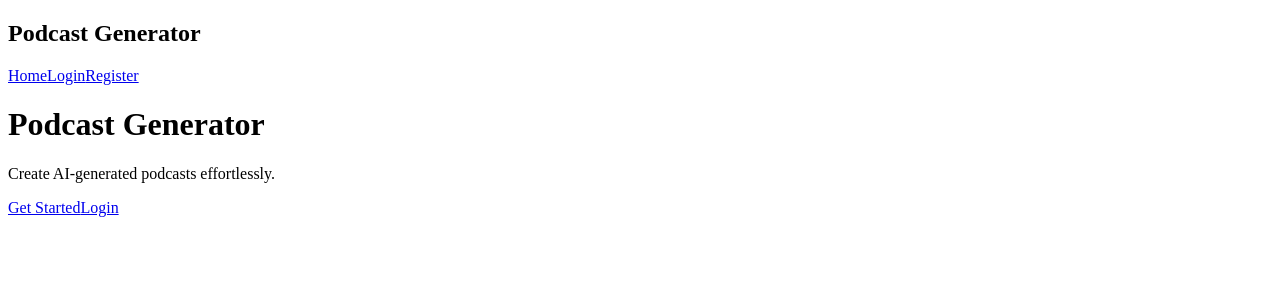
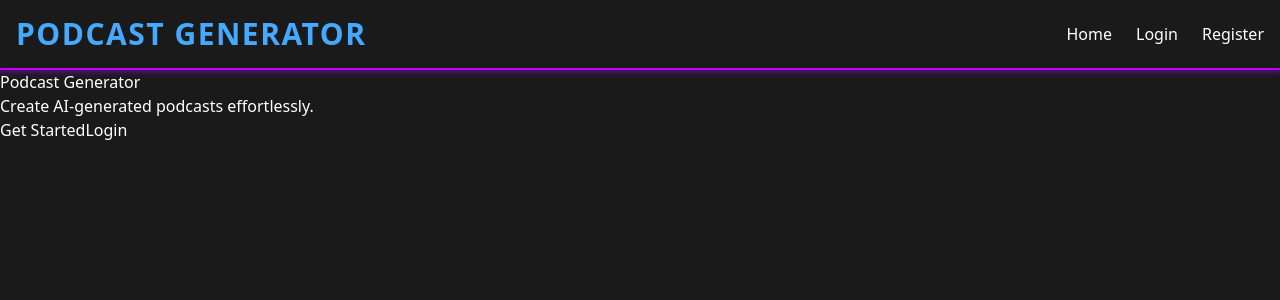
Before and after one commit to floweraviles/podcast_generator, a React (Vite) app in the folder frontend/: page / in a window 1280 px wide. Shown: the top 300 px of the page. Built offline with nearby package versions, Linux system fonts and the light colour scheme.

Commit message:
completed styling for navbar

```diff
--- /dev/null
+++ b/frontend/postcss.config.cjs
@@ -0,0 +1,6 @@
+module.exports = {
+    plugins: {
+        tailwindcss: {},
+        autoprefixer: {},
+    },
+};
--- a/frontend/postcss.config.js
+++ /dev/null
@@ -1,10 +0,0 @@
-import autoprefixer from "autoprefixer";
-
-
-export default  {
-    plugins: [
-        autoprefixer,
-
-    ],
-
-};
--- a/frontend/src/App.jsx
+++ b/frontend/src/App.jsx
@@ -24,4 +24,4 @@ const App = () => {
   )
 }
 
-export default App
+export default App;
--- a/frontend/src/components/Navbar.jsx
+++ b/frontend/src/components/Navbar.jsx
@@ -1,14 +1,15 @@
 import React from "react";
 import { Link } from "react-router-dom";
+import "../styles/global.css";
 
 const Navbar = () => {
     return (
-        <nav className="bg-cyberBlack p-4 shadow-lg flex justify-between items-center">
-            <h1 className="text-neonBlue text-2xl font-bold">Podcast Generator</h1>
-            <div className="flex space-x-4">
-                <Link to="/" className="text-neonPurple hover:text-neonPink">Home</Link>
-                <Link to="/login" className="text-neonPurple hover:text-neonPink">Login</Link>
-                <Link to="/register" className="text-neonPurple hover:text-neonPink">Register</Link>
+        <nav className="cyberpunk-navbar">
+            <h1 >Podcast Generator</h1>
+            <div>
+                <Link to="/">Home</Link>
+                <Link to="/login" className="pink-hover">Login</Link>
+                <Link to="/register" className="green-hover">Register</Link>
             </div>
         </nav>
     );
--- a/frontend/src/pages/Dashboard.jsx
+++ b/frontend/src/pages/Dashboard.jsx
@@ -1,5 +1,7 @@
+import React from "react";
 import { useAuth } from "../hooks/useAuth";
 import { useNavigate } from "react-router-dom";
+import "../styles/global.css"
 
 const Dashboard = () => {
     const { user, logout } = useAuth();
@@ -11,12 +13,13 @@ const Dashboard = () => {
     };
 
     return (
-        <div>
-            <h1>Dashboard</h1>
-            <p>Welcome, {user?.name || "Guest"}</p>
-
-            <div>
-                <button onClick={handleLogout}>Logout</button>
+        <div className="cyberpunk-bg">
+            <div className="cyberpunk-card">
+                <h1 className="cyberpunk-heading-blue">Dashboard</h1>
+                    <p className="cyberpunk-text">Welcome, <span className="font-semibold text-neonPink"> {user?.name || "Guest"}</span></p>
+                        <div className="flex justify-center">
+                            <button className="cyberpunk-button-purple" onClick={handleLogout}>Logout</button>
+                        </div>
             </div>
         </div>
     );
--- a/frontend/src/pages/Register.jsx
+++ b/frontend/src/pages/Register.jsx
@@ -1,5 +1,6 @@
-import { useState } from "react";
+import { React, useState } from "react";
 import { useNavigate } from "react-router-dom";
+import "../styles/global.css";
 
 const Register = () => {
     const [formData, setFormData] = useState({ name: "", email: "", password: "" });
--- a/frontend/src/styles/global.css
+++ b/frontend/src/styles/global.css
@@ -0,0 +1,32 @@
+@tailwind base;
+@tailwind components;
+@tailwind utilities;
+
+
+body {
+    @apply bg-cyberBlack text-white;
+}
+
+nav.cyberpunk-navbar {
+    @apply bg-cyberBlack p-4 shadow-lg shadow-neonPurple-sm flex justify-between items-center border-b-2 border-neonPurple;
+}
+
+nav.cyberpunk-navbar h1 {
+    @apply text-neonBlue text-3xl font-bold uppercase tracking-wider;
+}
+
+nav.cyberpunk-navbar div {
+    @apply flex space-x-6 items-center;
+}
+
+nav.cyberpunk-navbar a {
+    @apply text-cyberWhite hover:text-neonBlue transition-colors duration-200;
+}
+
+nav.cyberpunk-navbar a.pink-hover {
+    @apply hover:text-neonPink;
+}
+
+nav.cyberpunk-navbar a.green-hover {
+    @apply hover:text-neonGreen;
+}
--- a/frontend/tailwind.config.js
+++ b/frontend/tailwind.config.js
@@ -1,13 +1,32 @@
 module.exports = {
-    content: ["./index.html", "./src/**/*.{js, jsx}"],
+    content: [
+        "./index.html",
+        "./src/**/*.{js, ts, jsx, tsx}"
+    ],
     theme: {
         extend: {
             colors: {
-                cyberBlack: "#0d0d0d",
-                neonBlue: "#00eaff",
-                neonPurple: "#a200ff",
-                neonPink: "ff007f"
+                'cyberBlack': "#1a1a1a",
+                'neonBlue': "#4af",
+                'neonPurple': "#b0f",
+                'neonPink': "f70",
+                'neonGreen': "39f900",
+                'neonOrange': "ff9900",
+                'cyberWhite': "e0e0e0",
             },
+
+            fontFamily: {
+                cyber: ['sans-serif'],
+            },
+
+            boxShadow: {
+                'neonBlue-sm': '0 0 6px 2px rgba(74, 170, 255, 0.5)',
+                'neonBlue-md': '0 0 12px 4px rgba(74, 170, 255, 0.5)',
+                'neonPink-sm': '0 0 6px 2px rgba(255, 119, 0, 0.5)',
+                'neonPink-md': '0 0 12px 4px rgba(255, 119, 0, 0.5)',
+                'neonPurple-sm': '0 0 6px 2px rgba(176, 0, 255, 0.5)',
+                'neonPurple-md': '0 0 12px 4px rgba(176, 0, 255, 0.5)',
+              }
         },
     },
     plugins: [],
--- a/frontend/vite.config.js
+++ b/frontend/vite.config.js
@@ -4,7 +4,4 @@ import react from '@vitejs/plugin-react'
 // https://vite.dev/config/
 export default defineConfig({
   plugins: [react()],
-  css: {
-    postcss: "./postcss.config.js",
-  },
 });
```
Also changed, not shown: frontend/package.json (+5 -5 lines), frontend/src/components/PodcastCard.jsx (+7 -5 lines), 1 other file (tests, documents, lock files or other folders).
